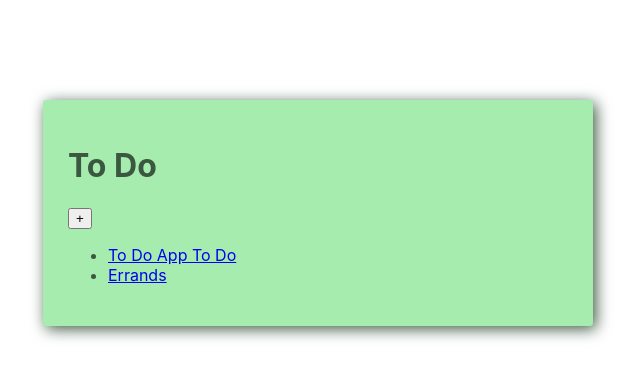
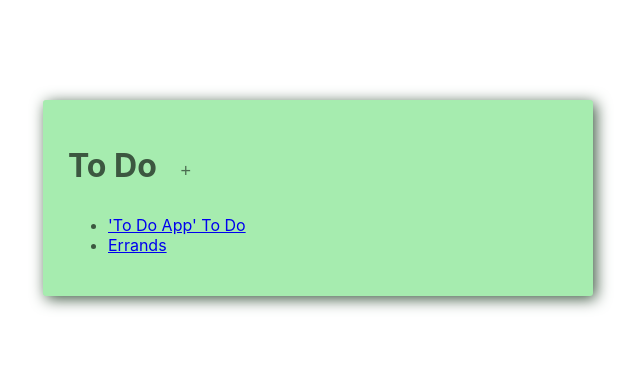
Before and after one commit to IanMFraser/react-to-do-app, a React (Create React App) app: page / in a window 1280 px wide. Shown: the top 378 px of the page, without its empty margins (322-962 px from the left). Built offline with nearby package versions, Linux system fonts and the light colour scheme.

Commit message:
cleaned up some styling

```diff
--- a/src/App.css
+++ b/src/App.css
@@ -5,6 +5,20 @@ html, body {
   box-sizing: border-box;
   color: #123213;
   background-color: white;
+}
+
+button {
+  background-color: #a6ecaf;
+  border: none;
+  color: #4b6c50;
+  margin: 10px;
+  font-size: large;
+  outline-width: 0;
+}
+
+button:hover {
+  background-color: #9bd8a4;
+  border-radius: 15px;
 }
 
 .container {
@@ -19,11 +33,13 @@ html, body {
   background-color: #a6ecaf;
 }
 
+
 .title {
   display: flex;
   justify-content: space-between;
   margin: 20px;
 }
+
 .title input {
   display: inline-block;
   background-color: #a6ecaf;
@@ -33,20 +49,6 @@ html, body {
   outline-width: 0;
   color: #3c5740;;
 }
-
-.title button {
-  background-color: #a6ecaf;
-  border: none;
-  color: #4b6c50;
-  margin: 10px;
-  font-size: large;
-  outline-width: 0;
-}
-
-.title button:hover {
-  color: #3c5740;
-}
-
 
 .formContainer {
   display: flex;
@@ -66,17 +68,10 @@ html, body {
 }
 
 .addTaskButton {
-  border: none;
-  background-color: #a6ecaf;
   font-size: 2rem;
   margin: 0;
   padding: 0;
   outline: none;
-  color: #4b6c50;
-}
-
-.addTaskButton:hover {
-  background-color:#96d89f;
 }
 
 .todoForm {
--- a/src/Components/MainPage.js
+++ b/src/Components/MainPage.js
@@ -6,8 +6,8 @@ const MainPage = ({lists}) => {
 
     return(
         <div className="container">
-            <h1>To Do</h1>
-            <button>+</button>
+            <h1>To Do <button>+</button> </h1>
+
             <DisplayLists lists={lists}/>
         </div>
     )
--- a/src/db.json
+++ b/src/db.json
@@ -1,7 +1,7 @@
 {
     "todos": [
         {
-        "title": "To Do App To Do",
+        "title": "'To Do App' To Do",
         "items": [
             {
                 "id": 0,
```
Also changed, not shown: src/logo.svg (deleted).
